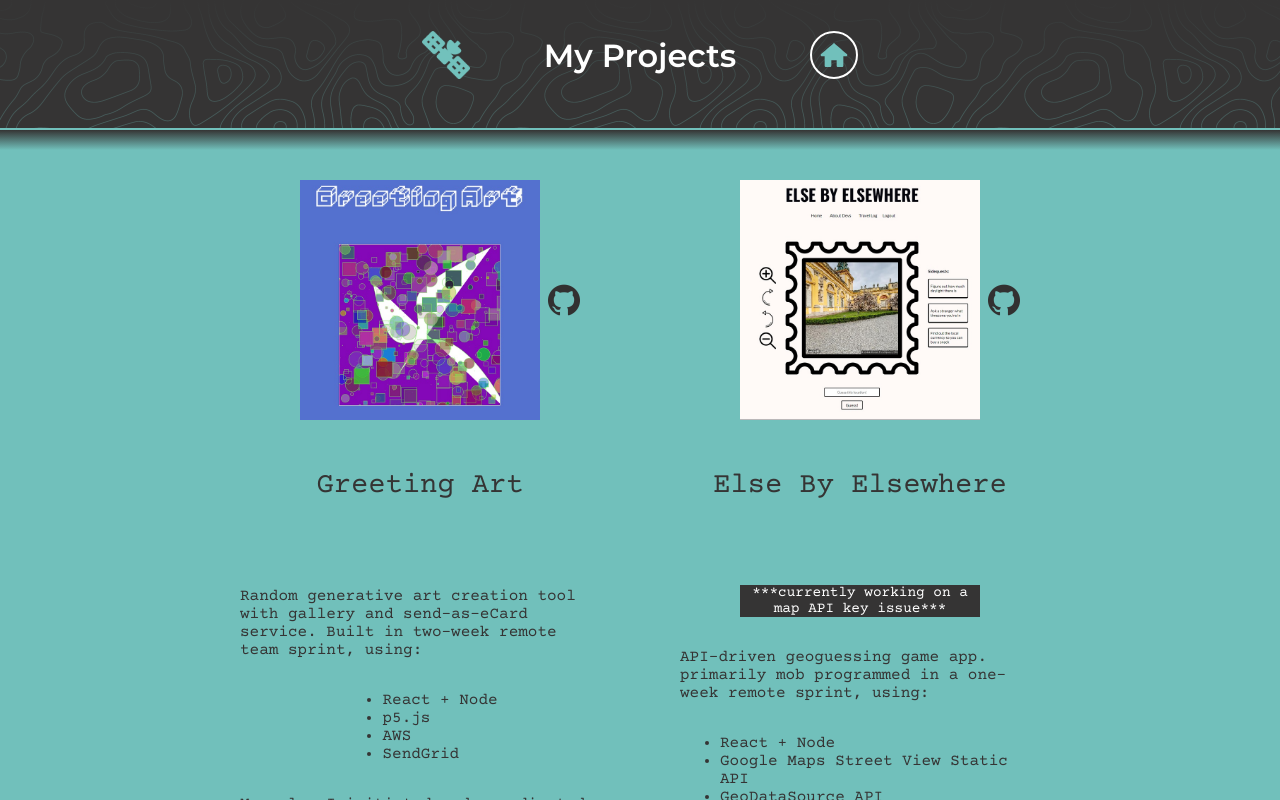
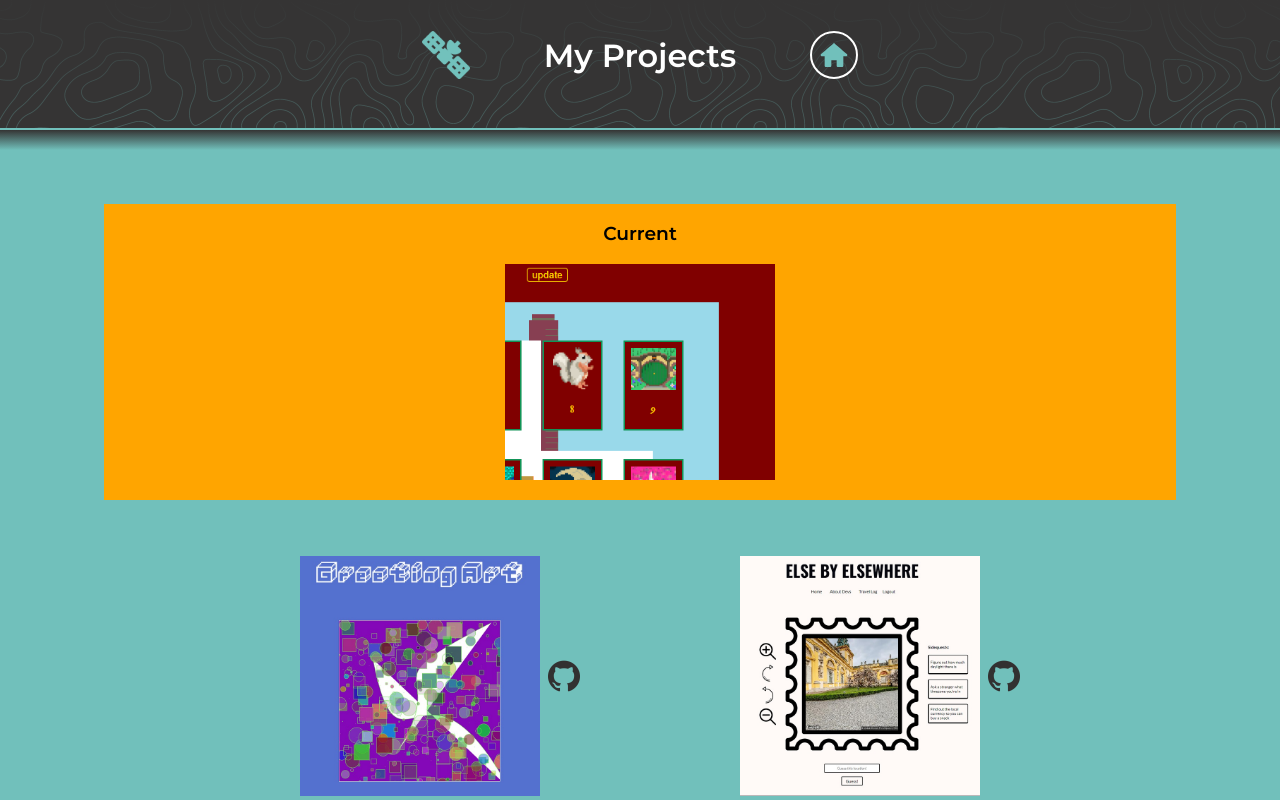
Before and after one commit to sgerpdx/pop-signpost, a Next.js app: page /projects in a window 1280 px wide. Built offline with nearby package versions, Linux system fonts and the light colour scheme; a web font is replaced by a local one.

Commit message:
file cleanup

```diff
--- a/pages/projects.jsx
+++ b/pages/projects.jsx
@@ -1,5 +1,6 @@
 import React, { useState, useEffect } from "react";
 import styles from "../styles/Projects.module.css";
+import Image from "next/image";
 
 //component imports
 import Layout from "../components/layout";
@@ -14,6 +15,7 @@ import DesignasaurImage from "../public/Projects_Designasaur-Park_680.jpg";
 import ElseImage from "../public/Projects_Else-By-Elsewhere_680.jpg";
 import GreetingImage from "../public/Projects_Greeting-Art_680.jpg";
 import SimpleSmoreImage from "../public/Projects_Simple-Smore.png";
+import AdventCalWIP from "../public/advent-cal.png";
 
 //individual project description components:
 import Greeting from "../components/individualProjects/greeting";
@@ -45,6 +47,27 @@ export default function Projects({ value }) {
 
         <section className={styles.lowerContainer}>
           <section className={styles.projectScrollArea}>
+            <div
+              style={{
+                width: "100%",
+                margin: "40px",
+                backgroundColor: "orange",
+                color: "black",
+                justifyContent: "center",
+                alignItems: "center",
+                textAlign: "center",
+              }}
+            >
+              <h3>Current</h3>
+              <figure>
+                <Image
+                  src={AdventCalWIP}
+                  width="270"
+                  height="216"
+                  alt="screenshot of app"
+                />
+              </figure>
+            </div>
             <SingleProject
               projectName="Greeting Art"
               projectImage={GreetingImage}
```
Also changed, not shown: public/advent-cal.png (added).
